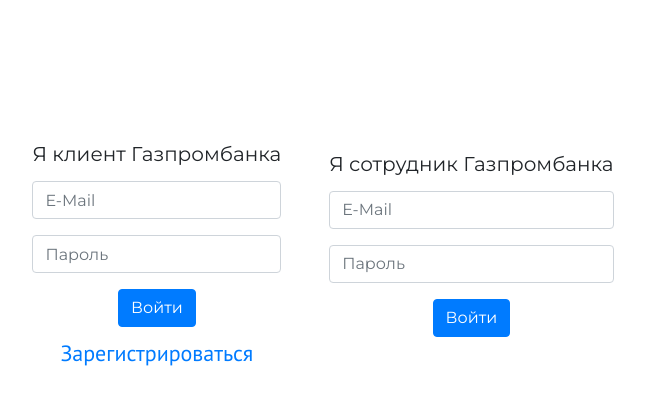
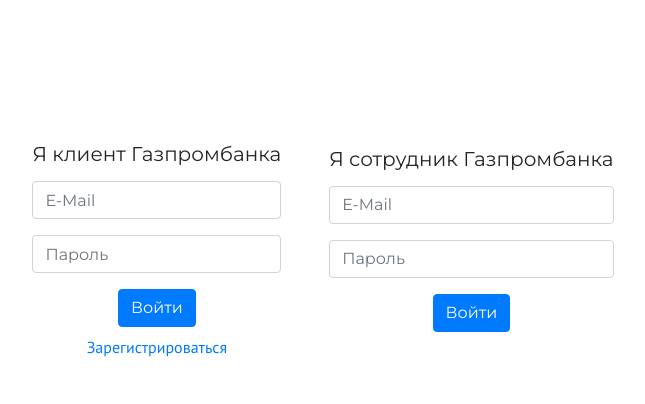
Before and after one commit to somnoynadno/LeadersOfDigital, a React (Create React App) app in the folder frontend/: page /login in a window 1280 px wide. Shown: the top 404 px of the page, without its empty margins (317-962 px from the left). Built offline with nearby package versions, Linux system fonts and the light colour scheme.

Commit message:
Small design changes

```diff
--- a/frontend/src/components/Header.js
+++ b/frontend/src/components/Header.js
@@ -15,7 +15,7 @@
                 <Col className={"header"}>
                     <span onClick={() => window.location.href = '/'}
                           id={"site-name"} className={"link-style"}>
-                        <b>ГазПром</b> Документы
+                        <b>Газпром</b> Документы
                     </span>
                     <div id={"out-button"} onClick={() => window.location.href = '/logout'}>
                         <b className={"link-style"}>Выход</b>
--- a/frontend/src/pages/auth/Login.js
+++ b/frontend/src/pages/auth/Login.js
@@ -88,8 +88,11 @@
                                 Войти
                             </Button>
                             <div>{this.state.error1}</div>
-                            <div id={"registration-button"} className={"link-style-2"}>
-                                <a href={"/register"}><span>Зарегистрироваться</span></a>
+                            <div className={"link-style-2"}>
+                                <span style={{fontSize: "12pt"}}
+                                      onClick={() => this.props.history.push('/register')}>
+                                    Зарегистрироваться
+                                </span>
                             </div>
                         </Form>
                     </Col>
```
Also changed, not shown: 2 other files (tests, documents, lock files or other folders).
